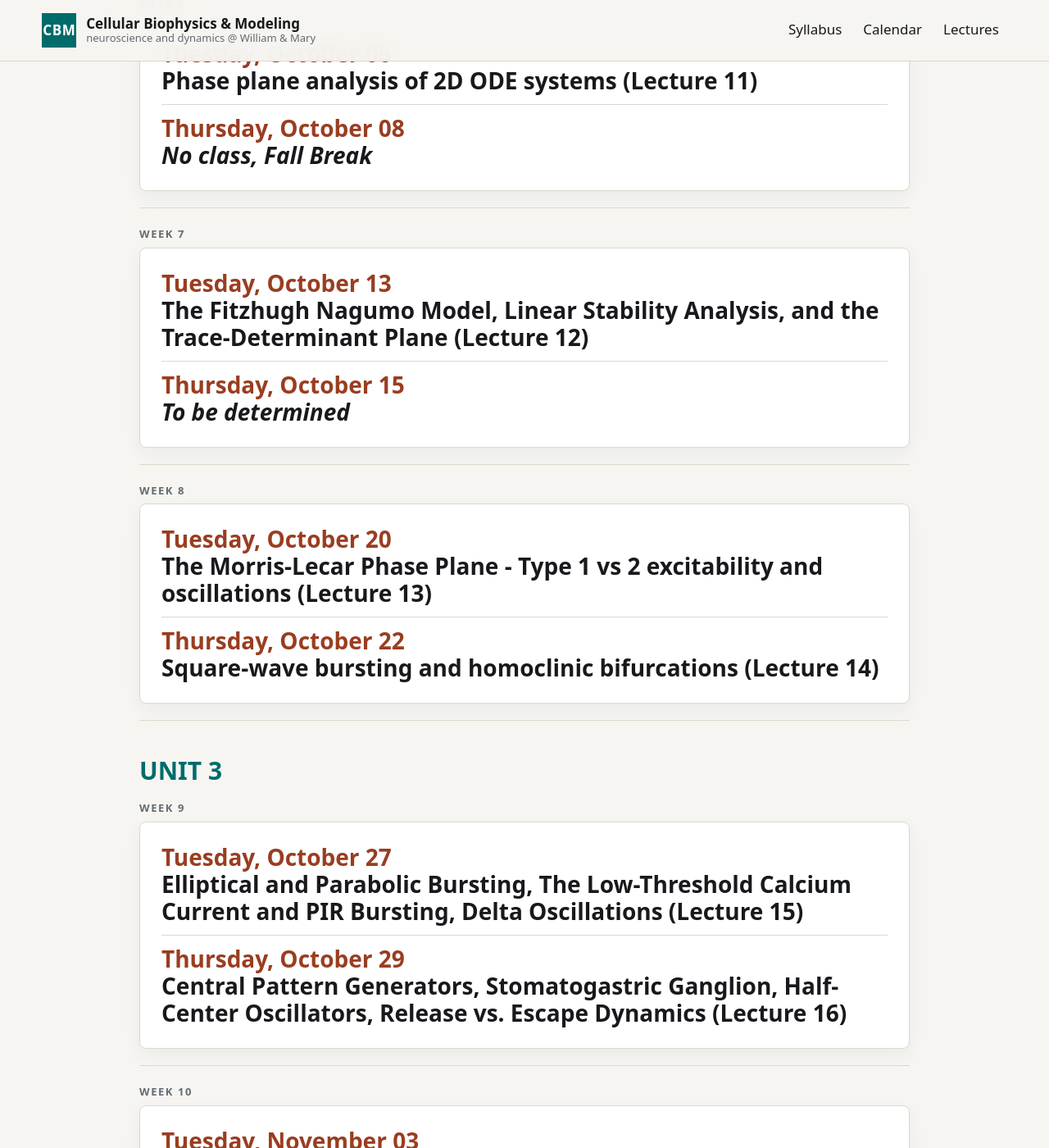
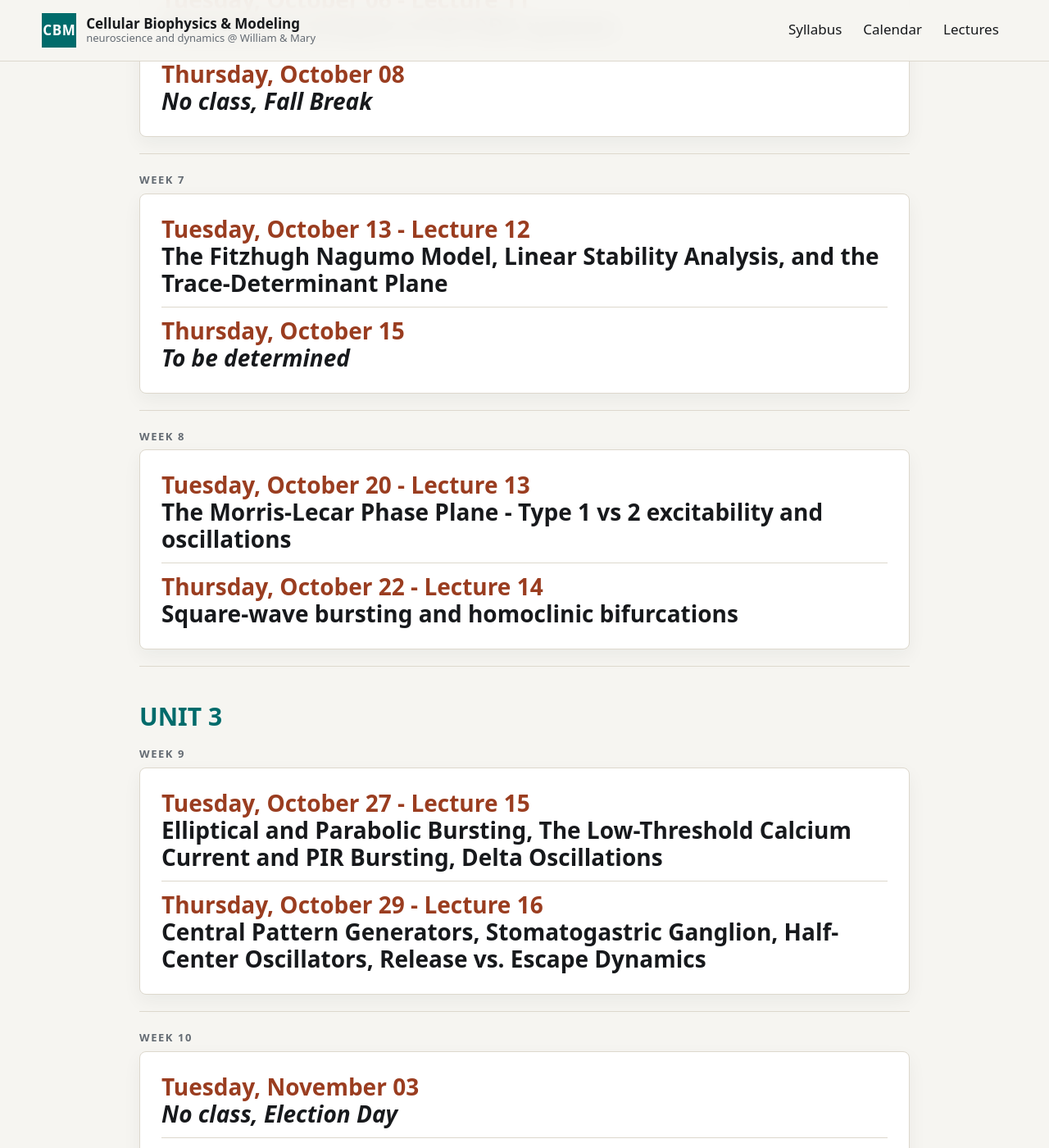
Before and after one commit to gregconradismith/cellular-biophysics-and-modeling, a Jekyll site: the page built from docs/_materials/calendar.md, in a window 1280 px wide and 1400 px high, scrolled down 2161 px. Shown: the whole window at 82% size. Built offline with Jekyll 4.4.1, drawn with Linux system fonts in a browser that asks for light colours; some of the changed text lies outside the part shown.

Commit message:
Move lecture numbers to calendar date lines

```diff
--- a/docs/_materials/calendar.md
+++ b/docs/_materials/calendar.md
@@ -12,24 +12,24 @@ layout: calendar
 
 ### Week 0
 
-- Thursday, August 27<br>
-  <a href="../lecture-1/">Biophysics, dynamics, neuron doctrines, and organization of the brain (Lecture 1)</a>
+- Thursday, August 27 - Lecture 1<br>
+  <a href="../lecture-1/">Biophysics, dynamics, neuron doctrines, and organization of the brain</a>
 
 ---
 
 ### Week 1
 
-- Tuesday, September 01<br>
-  <a href="../lecture-2/">Post-Synaptic Potentials, Qualitative Analysis, Characteristic Times (Lecture 2)</a>
-- Thursday, September 03<br>
-  <a href="../lecture-3/">Compartmental modeling, physical dimensions, phase diagrams, calcium influx experiment (Lecture 3)</a>
+- Tuesday, September 01 - Lecture 2<br>
+  <a href="../lecture-2/">Post-Synaptic Potentials, Qualitative Analysis, Characteristic Times</a>
+- Thursday, September 03 - Lecture 3<br>
+  <a href="../lecture-3/">Compartmental modeling, physical dimensions, phase diagrams, calcium influx experiment</a>
 
 ---
 
 ### Week 2
 
-- Tuesday, September 08<br>
-  <a href="../lecture-4/">Nernst equilibrium potentials and the GHK voltage equation (Lecture 4)</a>
+- Tuesday, September 08 - Lecture 4<br>
+  <a href="../lecture-4/">Nernst equilibrium potentials and the GHK voltage equation</a>
 - Thursday, September 10<br>
   <span class="calendar-note">To be determined</span>
 
@@ -37,19 +37,19 @@ layout: calendar
 
 ### Week 3
 
-- Tuesday, September 15<br>
-  <a href="../lecture-5/">The current balance equation for membrane voltage (Lecture 5)</a>
-- Thursday, September 17<br>
-  <a href="../lecture-6/">Goldman-Hodgkin-Katz theory (Lecture 6)</a>
+- Tuesday, September 15 - Lecture 5<br>
+  <a href="../lecture-5/">The current balance equation for membrane voltage</a>
+- Thursday, September 17 - Lecture 6<br>
+  <a href="../lecture-6/">Goldman-Hodgkin-Katz theory</a>
 
 ---
 
 ### Week 4
 
-- Tuesday, September 22<br>
-  <a href="../lecture-7/">Voltage-dependent currents and bistability (Lecture 7)</a>
-- Thursday, September 24<br>
-  <a href="../lecture-8/">Bifurcation diagrams (Lecture 8)</a>
+- Tuesday, September 22 - Lecture 7<br>
+  <a href="../lecture-7/">Voltage-dependent currents and bistability</a>
+- Thursday, September 24 - Lecture 8<br>
+  <a href="../lecture-8/">Bifurcation diagrams</a>
 
 ---
 
@@ -57,17 +57,17 @@ layout: calendar
 
 ### Week 5
 
-- Tuesday, September 29<br>
-  <a href="../lecture-9/">Voltage-clamp recording and the classical biophysics of the squid giant axon (Lecture 9)</a>
-- Thursday, October 01<br>
-  <a href="../lecture-10/">The Morris-Lecar model and phase plane (Lecture 10)</a>
+- Tuesday, September 29 - Lecture 9<br>
+  <a href="../lecture-9/">Voltage-clamp recording and the classical biophysics of the squid giant axon</a>
+- Thursday, October 01 - Lecture 10<br>
+  <a href="../lecture-10/">The Morris-Lecar model and phase plane</a>
 
 ---
 
 ### Week 6
 
-- Tuesday, October 06<br>
-  <a href="../lecture-11/">Phase plane analysis of 2D ODE systems (Lecture 11)</a>
+- Tuesday, October 06 - Lecture 11<br>
+  <a href="../lecture-11/">Phase plane analysis of 2D ODE systems</a>
 - Thursday, October 08<br>
   <span class="calendar-note">No class, Fall Break</span>
 
@@ -75,8 +75,8 @@ layout: calendar
 
 ### Week 7
 
-- Tuesday, October 13<br>
-  <a href="../lecture-12/">The Fitzhugh Nagumo Model, Linear Stability Analysis, and the Trace-Determinant Plane (Lecture 12)</a>
+- Tuesday, October 13 - Lecture 12<br>
+  <a href="../lecture-12/">The Fitzhugh Nagumo Model, Linear Stability Analysis, and the Trace-Determinant Plane</a>
 - Thursday, October 15<br>
   <span class="calendar-note">To be determined</span>
 
@@ -84,10 +84,10 @@ layout: calendar
 
 ### Week 8
 
-- Tuesday, October 20<br>
-  <a href="../lecture-13/">The Morris-Lecar Phase Plane - Type 1 vs 2 excitability and oscillations (Lecture 13)</a>
-- Thursday, October 22<br>
-  <a href="../lecture-14/">Square-wave bursting and homoclinic bifurcations (Lecture 14)</a>
+- Tuesday, October 20 - Lecture 13<br>
+  <a href="../lecture-13/">The Morris-Lecar Phase Plane - Type 1 vs 2 excitability and oscillations</a>
+- Thursday, October 22 - Lecture 14<br>
+  <a href="../lecture-14/">Square-wave bursting and homoclinic bifurcations</a>
 
 ---
 
@@ -95,10 +95,10 @@ layout: calendar
 
 ### Week 9
 
-- Tuesday, October 27<br>
-  <a href="../lecture-15/">Elliptical and Parabolic Bursting, The Low-Threshold Calcium Current and PIR Bursting, Delta Oscillations (Lecture 15)</a>
-- Thursday, October 29<br>
-  <a href="../lecture-16/">Central Pattern Generators, Stomatogastric Ganglion, Half-Center Oscillators, Release vs. Escape Dynamics (Lecture 16)</a>
+- Tuesday, October 27 - Lecture 15<br>
+  <a href="../lecture-15/">Elliptical and Parabolic Bursting, The Low-Threshold Calcium Current and PIR Bursting, Delta Oscillations</a>
+- Thursday, October 29 - Lecture 16<br>
+  <a href="../lecture-16/">Central Pattern Generators, Stomatogastric Ganglion, Half-Center Oscillators, Release vs. Escape Dynamics</a>
 
 ---
 
@@ -106,8 +106,8 @@ layout: calendar
 
 - Tuesday, November 03<br>
   <span class="calendar-note">No class, Election Day</span>
-- Thursday, November 05<br>
-  <a href="../lecture-17/">Network properties of the thalamus - spindles and absence seizures (Lecture 17)</a>
+- Thursday, November 05 - Lecture 17<br>
+  <a href="../lecture-17/">Network properties of the thalamus - spindles and absence seizures</a>
 
 ---
 
@@ -115,24 +115,24 @@ layout: calendar
 
 - Tuesday, November 10<br>
   <span class="calendar-note">To be determined</span>
-- Thursday, November 12<br>
-  <a href="../lecture-18/">EEGs, sensory gating by visual thalamus, drivers and modulators, power spectral analysis of cortical function (Lecture 18)</a>
+- Thursday, November 12 - Lecture 18<br>
+  <a href="../lecture-18/">EEGs, sensory gating by visual thalamus, drivers and modulators, power spectral analysis of cortical function</a>
 
 ---
 
 ### Week 12
 
-- Tuesday, November 17<br>
-  <a href="../lecture-19-2/">Local field potentials, unit recordings, hippocampal place cells (Lecture 19)</a>
-- Thursday, November 19<br>
-  <a href="../lecture-20/">Vision: Classification of retinal ganglion cells, parallel pathways, contrast sensitivity, spatial frequency analysis (Lecture 20)</a>
+- Tuesday, November 17 - Lecture 19<br>
+  <a href="../lecture-19-2/">Local field potentials, unit recordings, hippocampal place cells</a>
+- Thursday, November 19 - Lecture 20<br>
+  <a href="../lecture-20/">Vision: Classification of retinal ganglion cells, parallel pathways, contrast sensitivity, spatial frequency analysis</a>
 
 ---
 
 ### Week 13
 
-- Tuesday, November 24<br>
-  <a href="../lecture-21/">Inhibitory interneuron networks in cortex and cortical oscillations (Lecture 21)</a>
+- Tuesday, November 24 - Lecture 21<br>
+  <a href="../lecture-21/">Inhibitory interneuron networks in cortex and cortical oscillations</a>
 - Thursday, November 26<br>
   <span class="calendar-note">No class, Thanksgiving Break</span>
 
@@ -140,7 +140,7 @@ layout: calendar
 
 ### Week 14
 
-- Tuesday, December 01<br>
-  <a href="../lecture-22/">Basal ganglia and deep brain stimulation (Lecture 22)</a>
+- Tuesday, December 01 - Lecture 22<br>
+  <a href="../lecture-22/">Basal ganglia and deep brain stimulation</a>
 - Thursday, December 03<br>
   <span class="calendar-note">To be determined</span>
```
